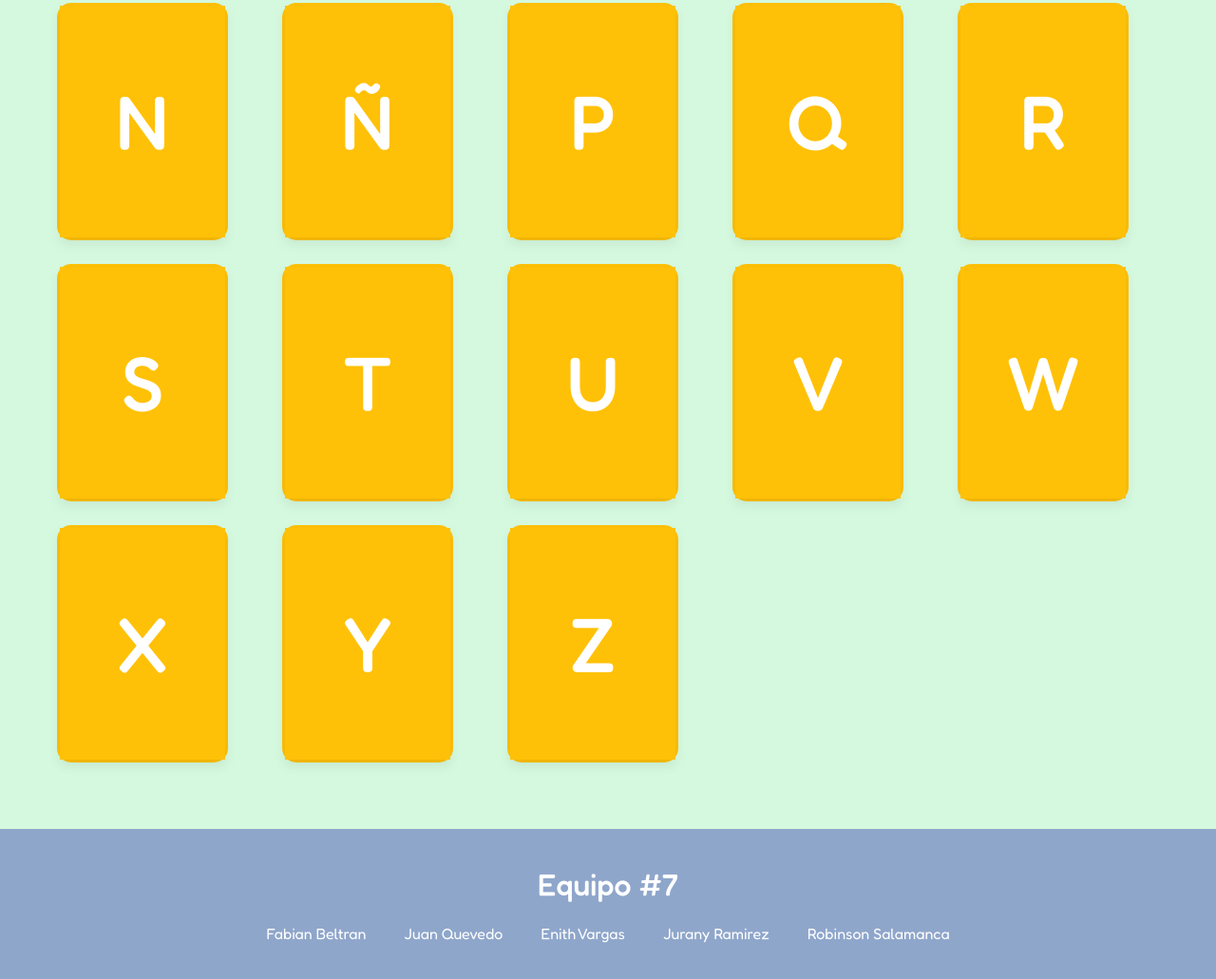
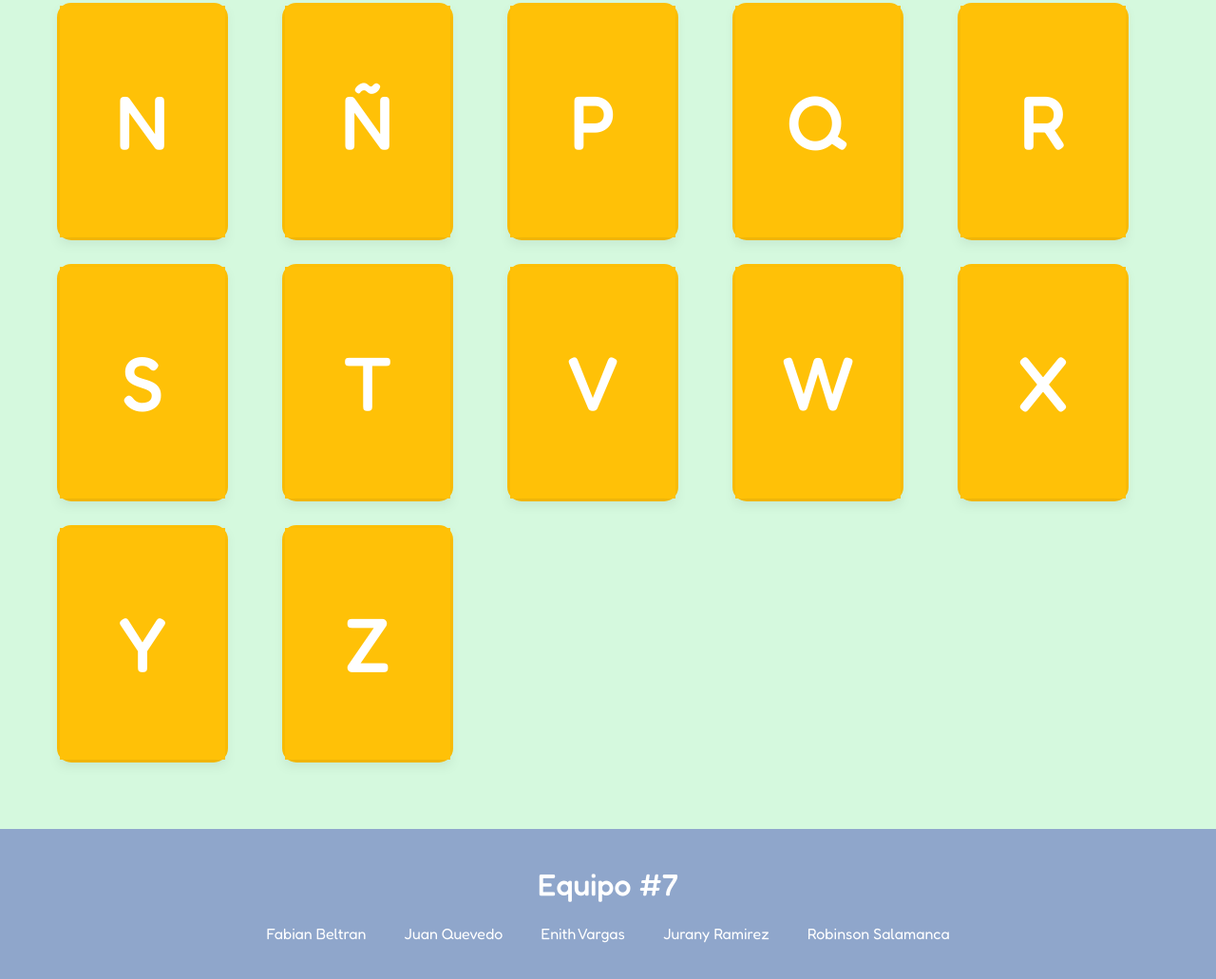
Before and after one commit to jcqj/GenCOL_ABCchallenge_Colaborativo, a plain HTML site: page index.html in a window 1280 px wide. Shown: the part 1032-2063 px from the top of the page at 95% size. Drawn offline with nearby package versions, Linux system fonts and the light colour scheme.

Commit message:
Corrección en index.html

```diff
--- a/index.html
+++ b/index.html
@@ -230,15 +230,6 @@
         </div>
       </div>
 
-      <!-- U -->
-      <div class="card" data-tipo="consonante" onclick="voltear(this)">
-        <div class="card-frente"><h1>U</h1></div>
-        <div class="card-dorso">
-          <img src="./assets/Unicorno.png" alt="Unicornio" />
-          <h3>Unicornio</h3>
-        </div>
-      </div>
-
       <!-- V -->
       <div class="card" data-tipo="consonante" onclick="voltear(this)">
         <div class="card-frente"><h1>V</h1></div>
```
